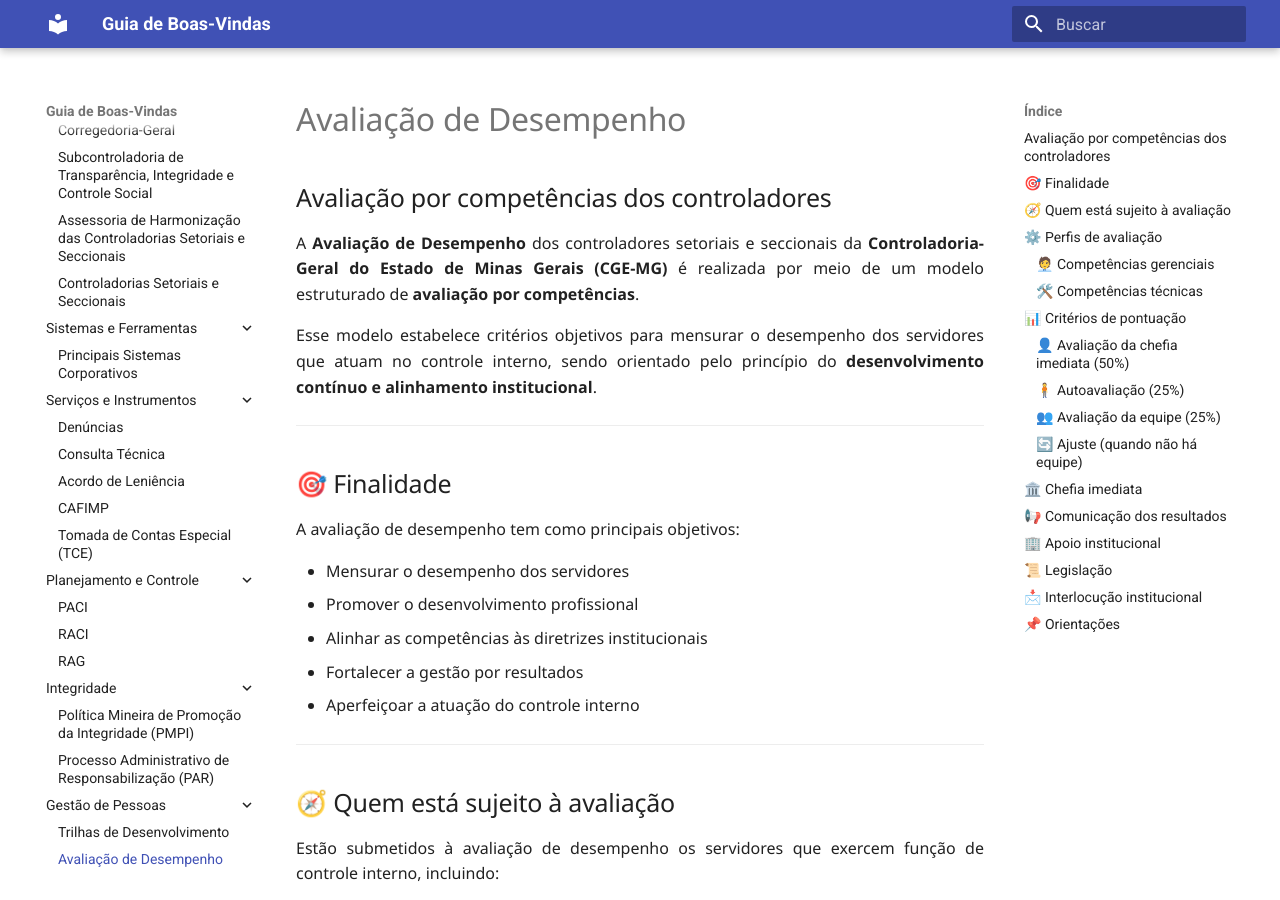
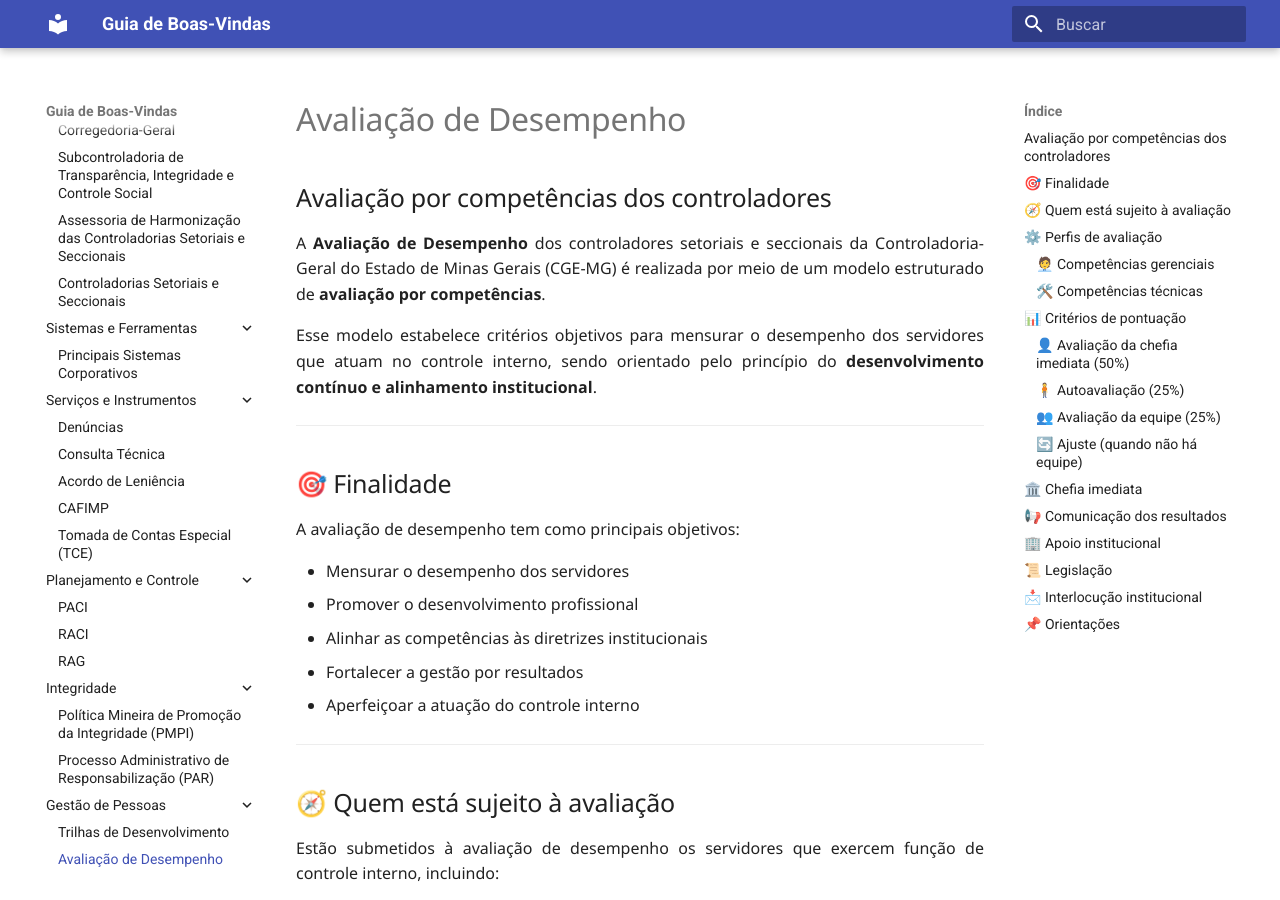
Before and after one commit to CGEMG-AHCS/guia-de-boas-vindas, an MkDocs documentation site: the page built from docs/avaliacao-desempenho.md, in a window 1280 px wide and 900 px high. Built offline with MkDocs 1.6.1 and Material for MkDocs 9.7.7, drawn with Linux system fonts in a browser that asks for light colours.

```diff
--- a/docs/avaliacao-desempenho.md
+++ b/docs/avaliacao-desempenho.md
@@ -2,7 +2,7 @@
 # Avaliação de Desempenho
 ## Avaliação por competências dos controladores
 
-A **Avaliação de Desempenho** dos controladores setoriais e seccionais da **Controladoria-Geral do Estado de Minas Gerais (CGE-MG)** é realizada por meio de um modelo estruturado de **avaliação por competências**.
+A **Avaliação de Desempenho** dos controladores setoriais e seccionais da Controladoria-Geral do Estado de Minas Gerais (CGE-MG) é realizada por meio de um modelo estruturado de **avaliação por competências**.
 
 Esse modelo estabelece critérios objetivos para mensurar o desempenho dos servidores que atuam no controle interno, sendo orientado pelo princípio do **desenvolvimento contínuo e alinhamento institucional**.
 
```
